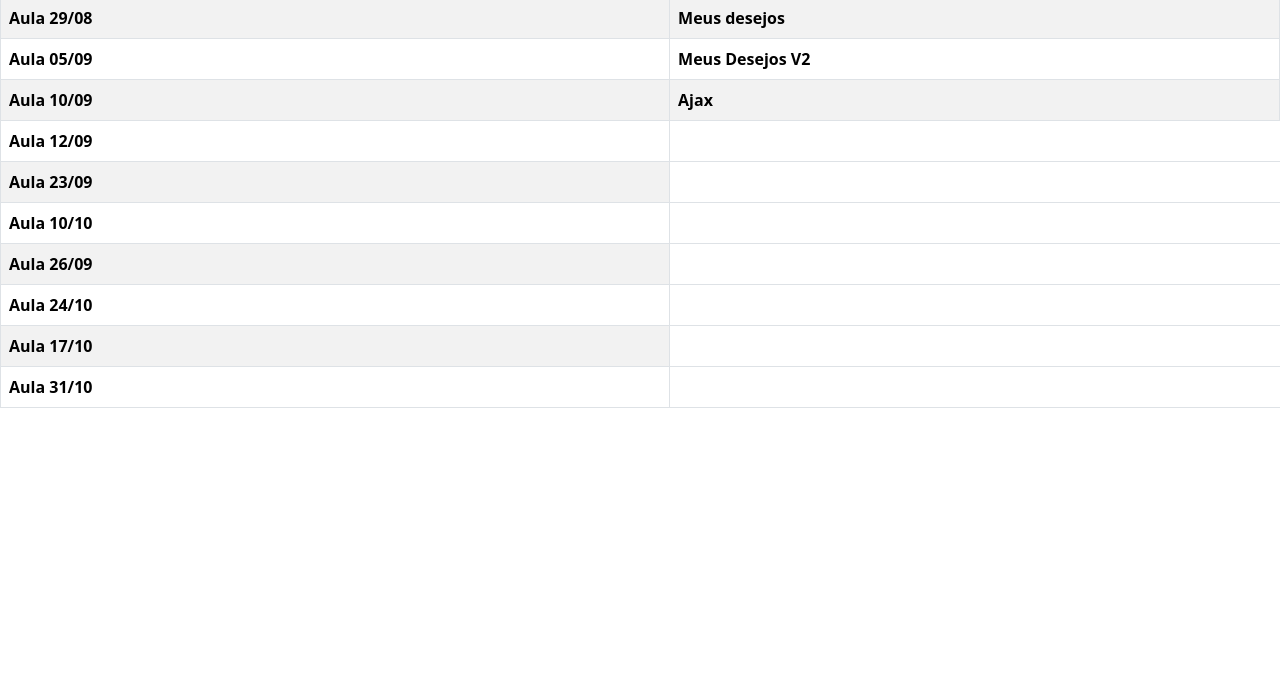
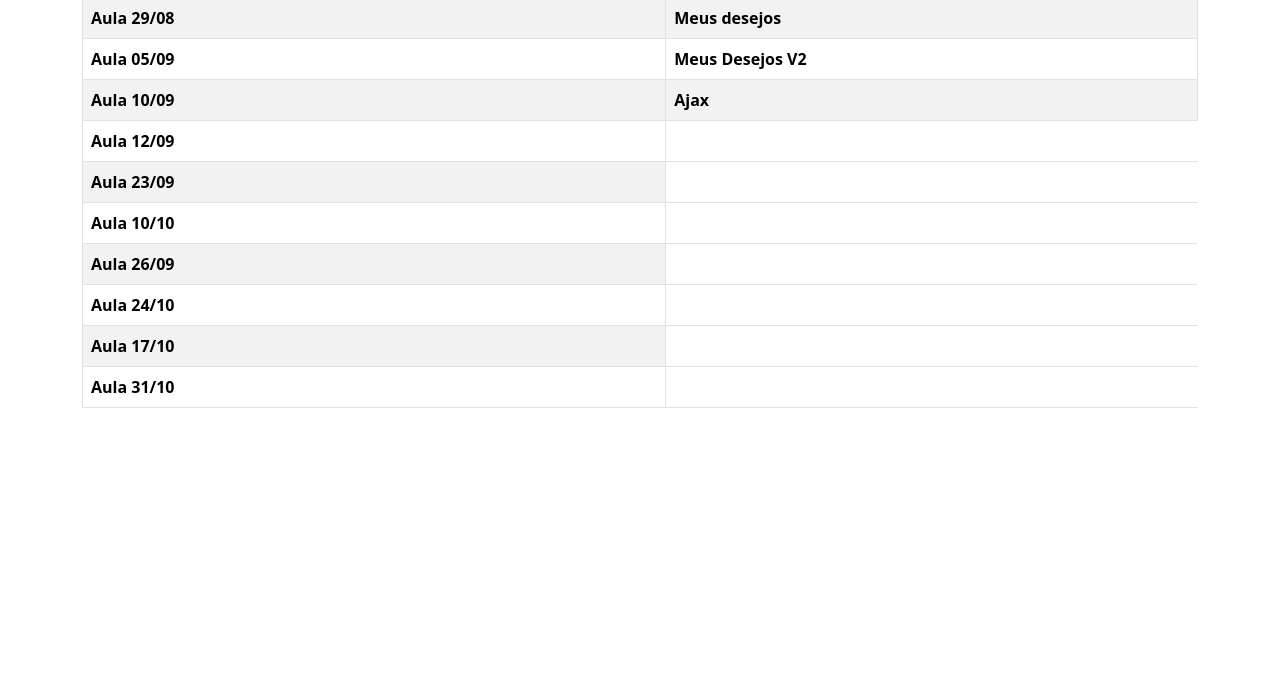
Before and after one commit to MaryBrachini/Desenvolvimento-Web, a plain HTML site: page index.html in a window 1280 px wide. Shown: the part 101-800 px from the top of the page. Drawn offline with nearby package versions, Linux system fonts and the light colour scheme.

Commit message:
Update index.html

```diff
--- a/index.html
+++ b/index.html
@@ -20,7 +20,7 @@
     </style>
 </head>
 
-<body>
+<body class="container">
     <h1>Praticandos das aulas </h1>
 
     <table class="table table-bordered table-striped">
```
